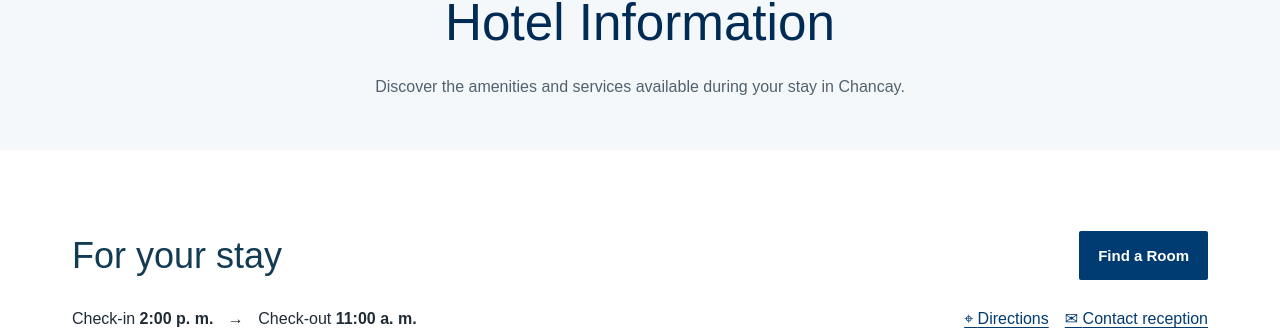
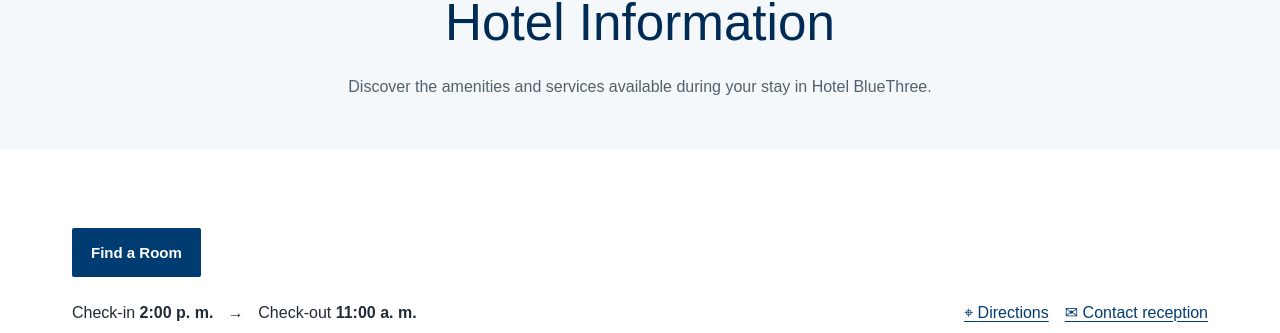
Before and after one commit to camilogomez17/hotelBlueThree, a Next.js app: page /en/hotel-information in a window 1280 px wide. Shown: the part 397-730 px from the top of the page. Built offline with nearby package versions, Linux system fonts and the light colour scheme; no server answers.

Commit message:
Refine hotel information copy and typography

```diff
--- a/app/en/hotel-information/page.tsx
+++ b/app/en/hotel-information/page.tsx
@@ -13,9 +13,9 @@ export default function HotelInformationPage() {
     <div className="services-page-banner">
       <p className="eyebrow">HOTEL BLUETHREE CHANCAY</p>
       <h1>Hotel Information</h1>
-      <p>Discover the amenities and services available during your stay in Chancay.</p>
+      <p>Discover the amenities and services available during your stay in Hotel BlueThree.</p>
     </div>
-    <section className="section-wrap hotel-policies-page"><ForYourStay language="en" /><h2 className="hotel-our-policies-heading">Amenities</h2><ServicesGrid full /><FeaturedAmenities language="en" /></section>
+    <section className="section-wrap hotel-policies-page"><ForYourStay language="en" showTitle={false} /><h2 className="hotel-our-policies-heading">Amenities</h2><ServicesGrid full /><FeaturedAmenities language="en" /></section>
     <section className="services-page-contact">
       <h2>Need information about a service?</h2>
       <p>Check availability, conditions and possible charges before booking.</p>
```
